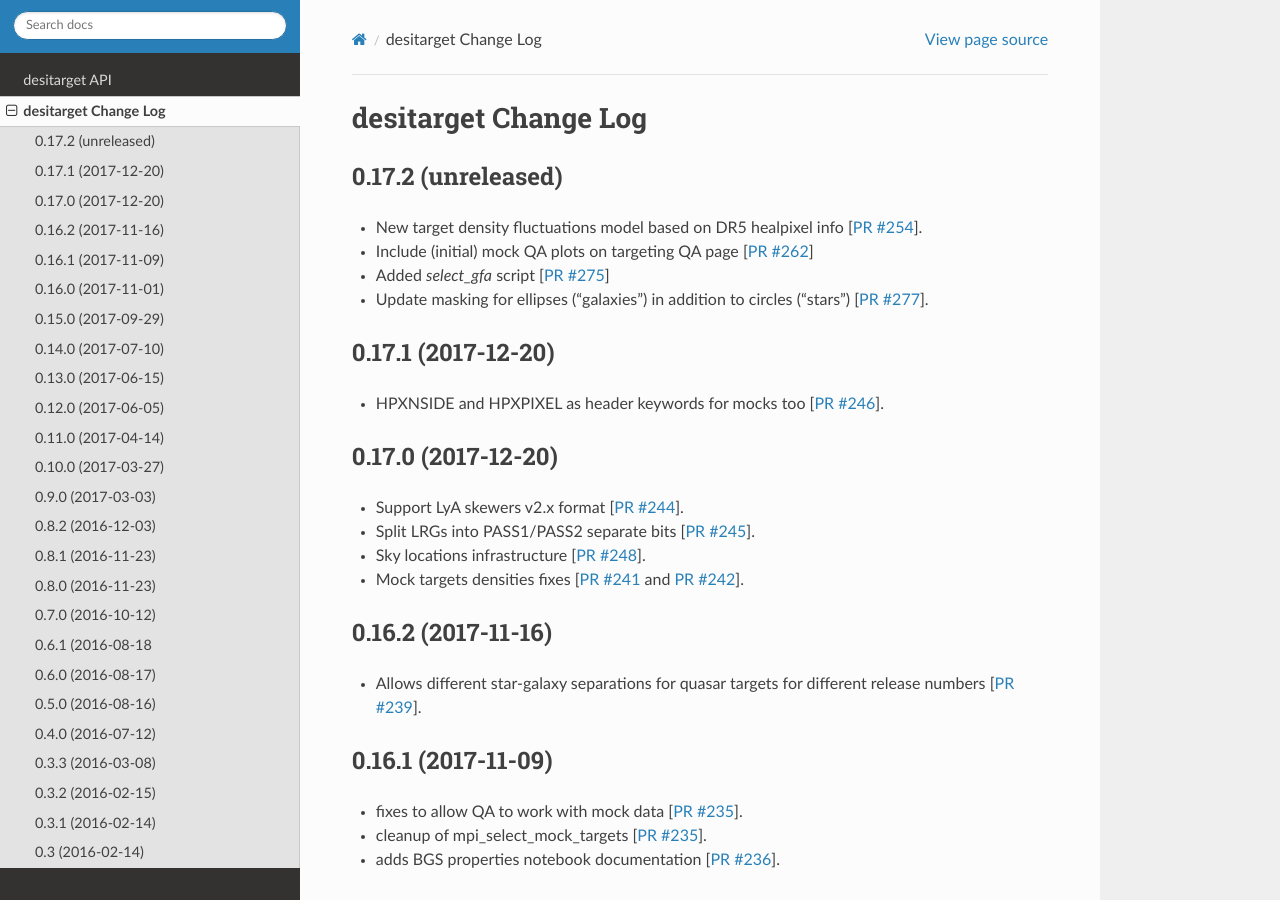
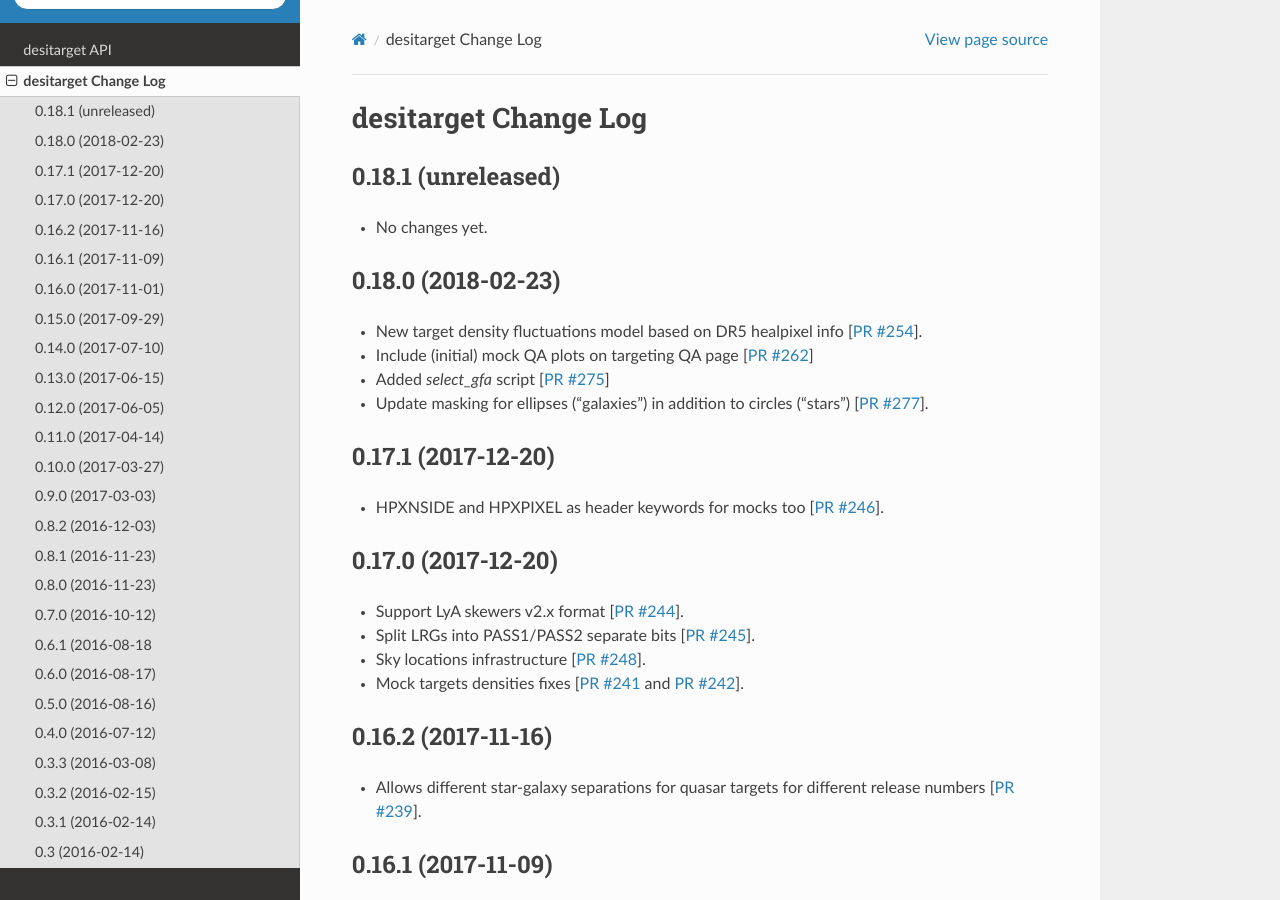
Before and after one commit to desihub/desitarget, a Sphinx documentation site: the page built from doc/changes.rst, in a window 1280 px wide and 900 px high. Built offline with Sphinx 7.4.7 and the Read the Docs theme 2.0.0, drawn with Linux system fonts in a browser that asks for light colours.

Commit message:
update release notes and version for desitarget/0.18.0

```diff
--- a/doc/changes.rst
+++ b/doc/changes.rst
@@ -2,7 +2,12 @@
 desitarget Change Log
 =====================
 
-0.17.2 (unreleased)
+0.18.1 (unreleased)
+-------------------
+
+* No changes yet.
+
+0.18.0 (2018-02-23)
 -------------------
 
 * New target density fluctuations model based on DR5 healpixel info [`PR
--- a/py/desitarget/_version.py
+++ b/py/desitarget/_version.py
@@ -1 +1 @@
-__version__ = '0.17.1.dev1372'
+__version__ = '0.18.0'
```
